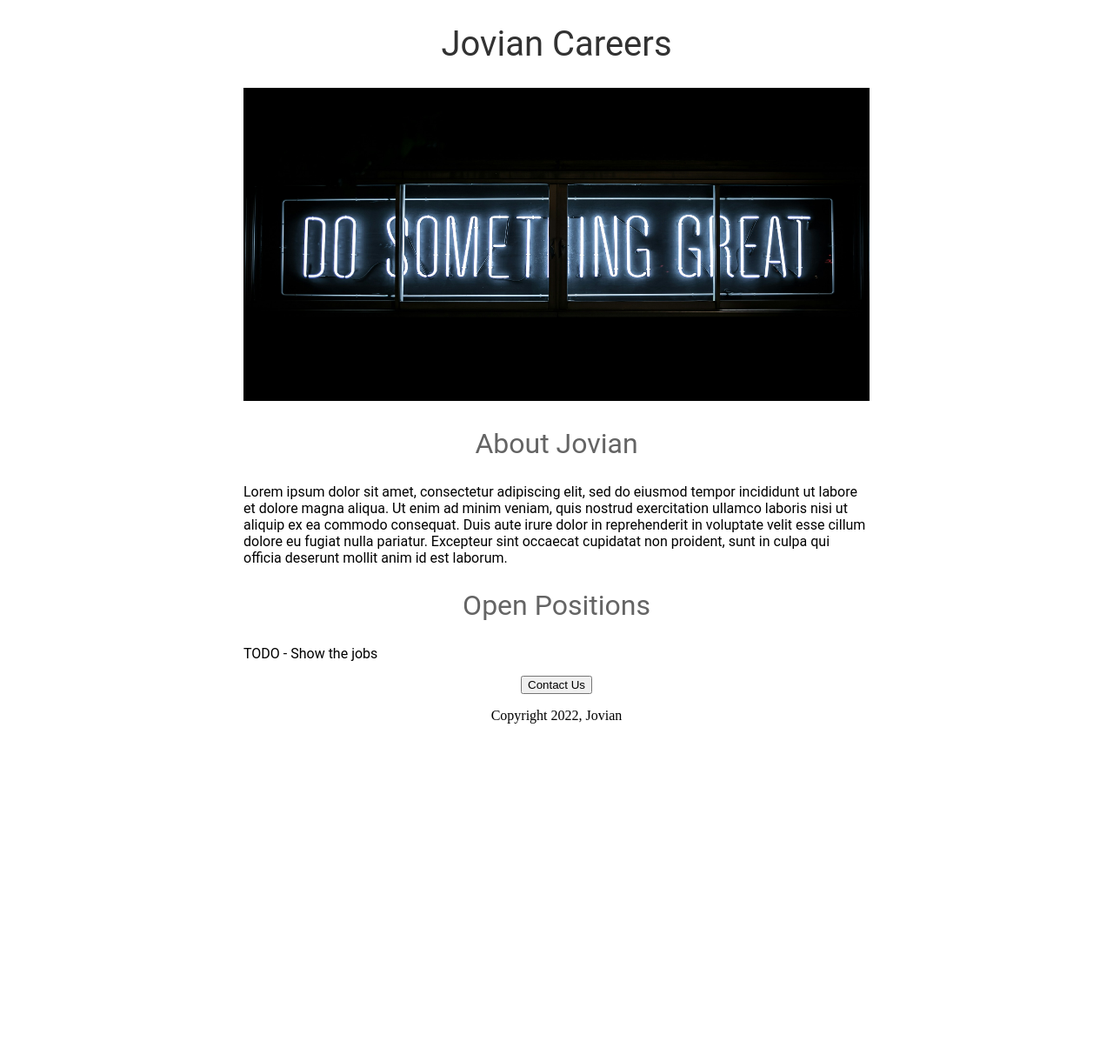
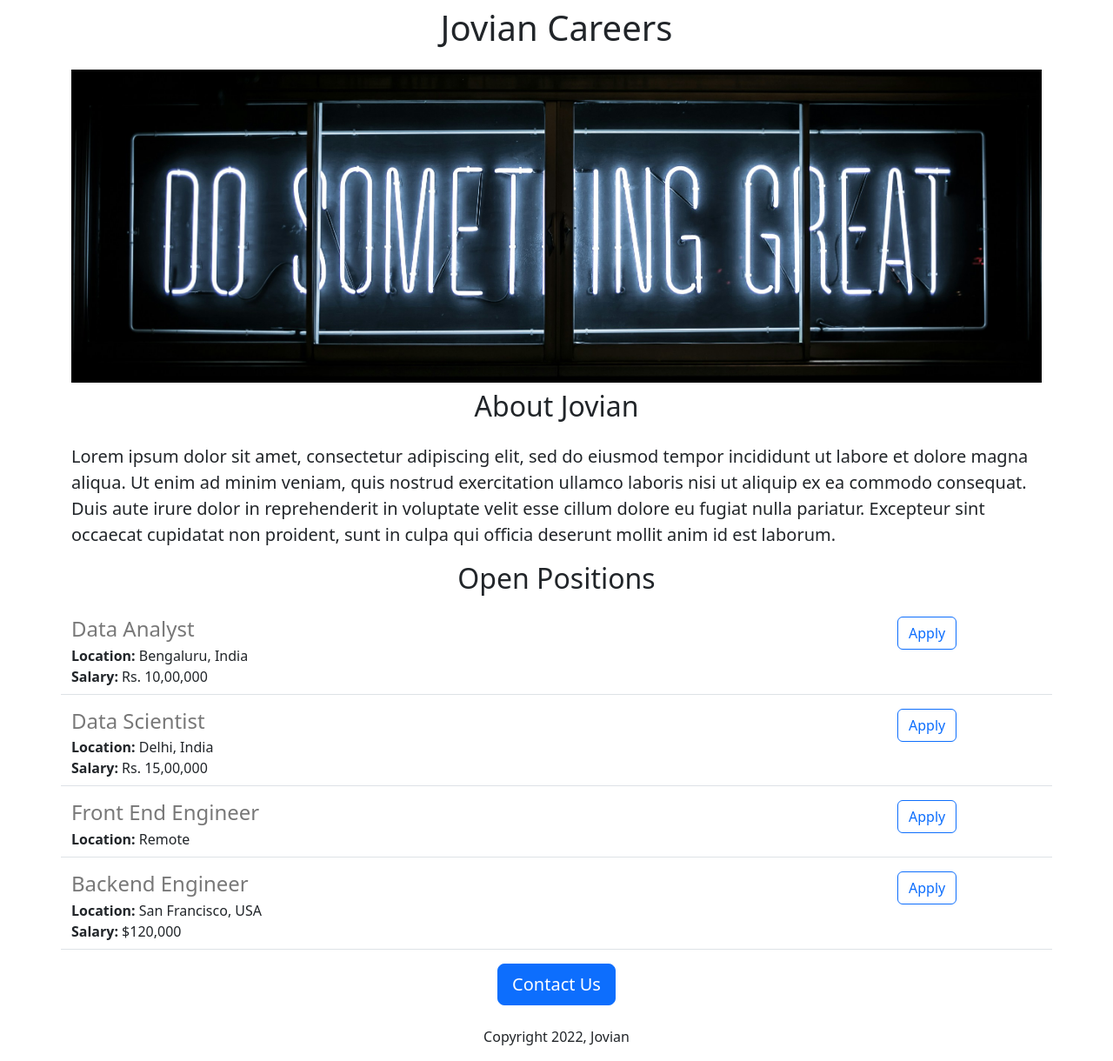
Before and after one commit to NandishBadami/jovian-careers-website, a Flask app: page / in a window 1280 px wide. Shown: the whole page at 87% size. Before the commit the page ends 832 px from the top, so only its background shows below. Run offline with Flask 3, Linux system fonts and the light colour scheme.

Commit message:
Added dynamic data and API route

```diff
--- a/app.py
+++ b/app.py
@@ -1,10 +1,40 @@
-from flask import Flask, render_template
+from flask import Flask, render_template, jsonify
 
 app = Flask(__name__)
 
+JOBS = [
+  {
+    'id': 1,
+    'title': 'Data Analyst',
+    'location': 'Bengaluru, India',
+    'salary': 'Rs. 10,00,000'
+  },
+  {
+    'id': 2,
+    'title': 'Data Scientist',
+    'location': 'Delhi, India',
+    'salary': 'Rs. 15,00,000'
+  },
+  {
+    'id': 3,
+    'title': 'Front End Engineer',
+    'location': 'Remote'
+  },
+  {
+    'id': 4,
+    'title': 'Backend Engineer',
+    'location': 'San Francisco, USA',
+    'salary': '$120,000'
+  }
+]
+
 @app.route("/")
 def hello_World():
-  return render_template('home.html')
+  return render_template('home.html', jobs=JOBS, company_name='Jovian')
+
+@app.route("/api/jobs")
+def list_jobs():
+  return jsonify(JOBS)
 
 if __name__ == "__main__":
   app.run(host="0.0.0.0", debug=True)
--- a/templates/home.html
+++ b/templates/home.html
@@ -1,53 +1,35 @@
 <!DOCTYPE html>
 <html>
   <head>
+    <meta charset="utf-8">
+    <meta name="viewport" content="width=device-width, initial-scale=1">
+    <link href="https://cdn.jsdelivr.net/npm/bootstrap@5.3.3/dist/css/bootstrap.min.css" rel="stylesheet" integrity="sha384-QWTKZyjpPEjISv5WaRU9OFeRpok6YctnYmDr5pNlyT2bRjXh0JMhjY6hW+ALEwIH" crossorigin="anonymous">
     <title>Jovian Careers</title>
     <style>
-      h1 {
-        font-size: 40px;
-        font-family: Roboto;
-        font-weight: normal;
-        color: rgb(50,50,50);
-        text-align: center;
-      }
-
       #banner {
+        height: 360px;
         width: 100%;
-        height: 360px;
-        object-fit: covecover          }
-
-      h2 {
-        font-family: Roboto;
-        font-size: 32px;
-        color: rgb(100, 100,             100);
-        text-align: center;
-        font-weight: normal;
-      }
-
-      .bodytext {
-        font-family: Roboto;
-        crgb(80, 80, 80)80,80);
-      }
-
-      #container {
-        max-width: 720px;
-        margin: 0 auto;
+        object-fit: cover;
       }
     </style>
   </head>
   <body>
-    <div id="container">
-      <h1>Jovian Careers</h1>
-      <img id="banner" src="static/banner.jpg">
-      <h2>About Jovian</h2>
-      <p class="bodytext">
+    <div class="container">
+      <h1 class="text-center mt-2 mb-4">{{ company_name }} Careers</h1>
+      <img class="img-fluid" id="banner" src="static/banner.jpg">
+      <h2 class="text-center mt-2 mb-4">About Jovian</h2>
+      <p class="lead">
         Lorem ipsum dolor sit amet, consectetur adipiscing elit, sed do eiusmod tempor incididunt ut labore et dolore magna aliqua. Ut enim ad minim veniam, quis nostrud exercitation ullamco laboris nisi ut aliquip ex ea commodo consequat. Duis aute irure dolor in reprehenderit in voluptate velit esse cillum dolore eu fugiat nulla pariatur. Excepteur sint occaecat cupidatat non proident, sunt in culpa qui officia deserunt mollit anim id est laborum.
       </p>
-      <h2>Open Positions</h2>
-      <p class="bodytext">TODO - Show the jobs</p>
-      <div style="text-align:center;">
-        <button>Contact Us</button>
-        <p>Copyright 2022, Jovian</p>
+      <h2 class="text-center mt-2 mb-4">Open Positions</h2>
+      <div>
+        {% for job in jobs %}
+          {% include 'jobitem.html' %}
+        {% endfor %}
+      </div>
+      <div class="text-center">
+        <button class="btn btn-primary btn-lg">Contact Us</button>
+        <p class="mt-4">Copyright 2022, Jovian</p>
       </div>
     </div>
   </body>
--- /dev/null
+++ b/templates/jobitem.html
@@ -0,0 +1,18 @@
+<div class="border-bottom row" style="margin-bottom:16px;padding-bottom:8px;">
+  <div class="col-10">
+  <h4 style="color:rgb(120,120,120); margin-bottom:4px;">
+    {{job['title']}}
+  </h4>
+  <div>
+    <b>Location:</b> {{job['location']}}
+  </div>
+  {% if 'salary' in job %}
+  <div>
+    <b>Salary:</b> {{job['salary']}}
+  </div>
+  {% endif %}
+  </div>
+  <div class="col-2">
+    <button type="button" class="btn btn-outline-primary float-right align-middle">Apply</button>
+  </div>
+</div>
```
